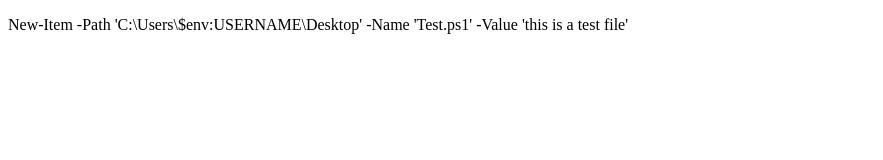
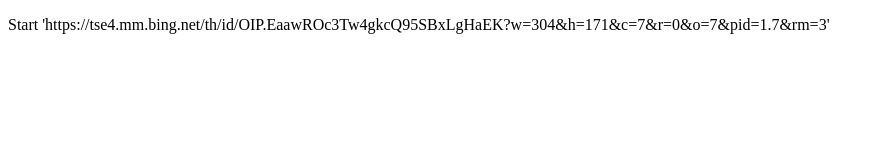
Before and after one commit to YourAverageGreenNoob/REmote-CodeContent, a plain HTML site: page index.html in a window 1280 px wide. Shown: the whole page, without its empty margins (0-883 px from the left). Drawn offline with Linux system fonts and the light colour scheme.

Commit message:
Update index.html

```diff
--- a/index.html
+++ b/index.html
@@ -4,7 +4,6 @@
 
   </head>
   <body>
-<p>New-Item -Path 'C:\Users\$env:USERNAME\Desktop' -Name 'Test.ps1' -Value 'this is a test file' <br>
-</p>
+<p>Start 'https://tse4.mm.bing.net/th/id/OIP.EaawROc3Tw4gkcQ95SBxLgHaEK?w=304&h=171&c=7&r=0&o=7&pid=1.7&rm=3'</p>
   </body>
 </html>
```
